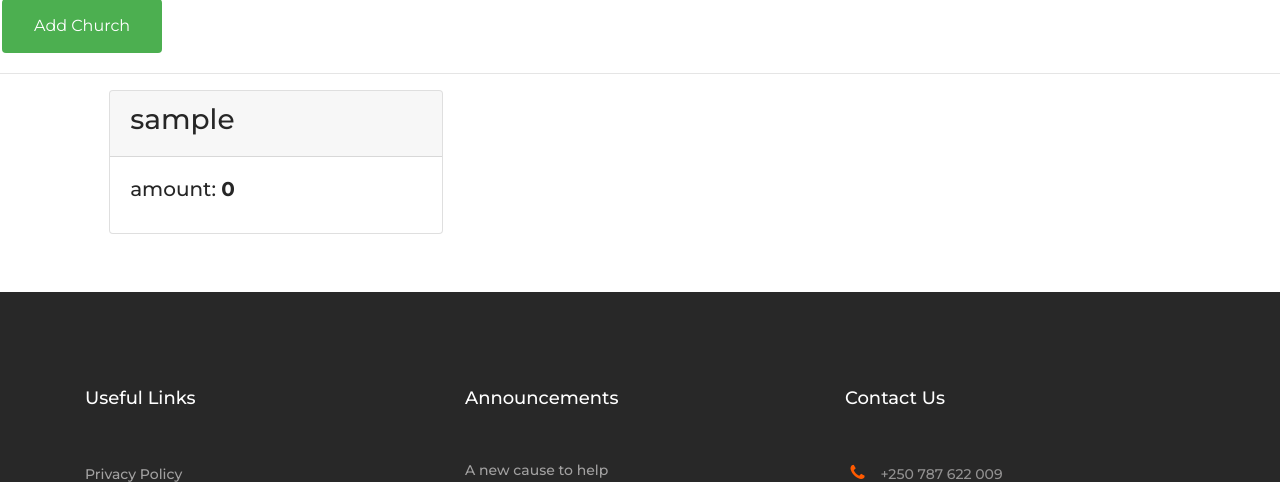
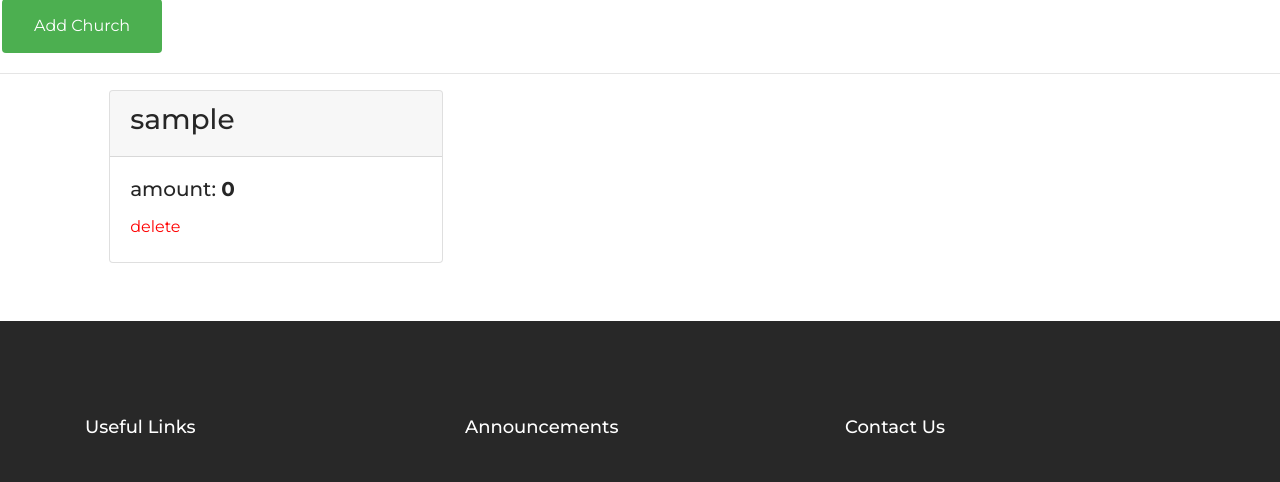
Before and after one commit to bahatiphill/regalo, a Django app: page /dash/ in a window 1280 px wide. Shown: the part 285-767 px from the top of the page. Run offline with Django 3.2, Linux system fonts and the light colour scheme; the visitor is signed in with stand-in values (Sample User, id 1); data comes from the database, SQL or seed files in the repository; some libraries are stand-ins or nearby versions.

Commit message:
deleting church

```diff
--- a/wallet/templates/wallet/dash.html
+++ b/wallet/templates/wallet/dash.html
@@ -33,7 +33,7 @@
 
                              </h5>
                               <p class="card-text">
-
+                                 <a style="color:red;" href="{% url 'delete_' church_slug=item.church.slug %}">delete</a>
                               </p>
                             </div>
                           </div>
--- a/wallet/urls.py
+++ b/wallet/urls.py
@@ -22,6 +22,8 @@ urlpatterns = [
     path('pending/', views.pendingPayment.as_view(), name="pendingPayment"),
     path('churches/', views.ChurchesList.as_view(), name='churches_list'),
     path('dash/', views.dash, name="dashboard"),
+    path('delete/<church_slug>', views.delete_, name='delete_'),
+    path('delete/<church_slug>/confirmed/', views.delete_church ,name='delete_church'),
     path('overview/', views.overview, name="overview"),
     path('overview/withdraw', views.kubikuza, name="withdraw"),
     path('sentPayment/', views.sentmoney.as_view() ,name='sentPayment'),
--- a/wallet/views.py
+++ b/wallet/views.py
@@ -218,3 +218,16 @@ def overview(request):
         return HttpResponse('There is some error on server. return back')
 
     return render(request, 'wallet/overview.html', {'abatuye': abatuye, 'amount':amount})
+
+
+@user_passes_test(lambda u: u.is_superuser, login_url='login')
+def delete_(request, church_slug):
+    church_to_del = Churches.objects.filter(slug=church_slug).first()
+    return render(request, 'wallet/delete_.html', {'church':church_to_del})
+
+@user_passes_test(lambda u: u.is_superuser, login_url='login')
+def delete_church(request, church_slug):
+    church = Churches.objects.get(slug=church_slug)
+    church.delete()
+    print('church deleted')
+    return redirect('/dash/')
```
Also changed, not shown: wallet/templates/wallet/delete_.html (added, +26 -0 lines).
